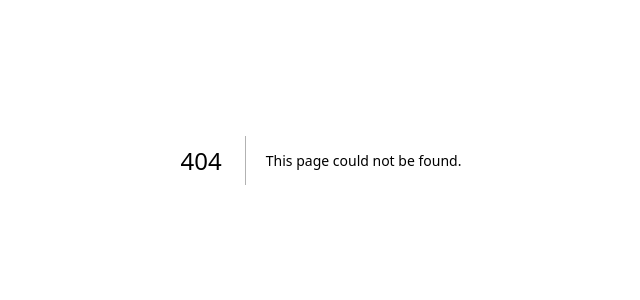
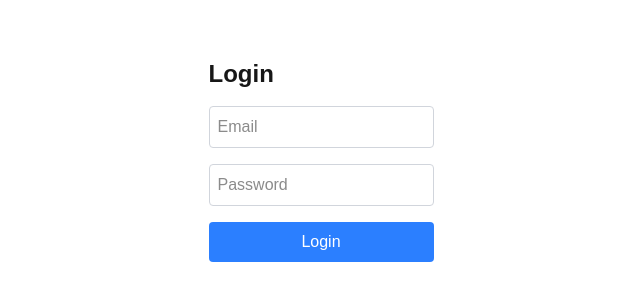
Before and after one commit to Chas-Henrik/ai-vecka-1-workshop-vibe-coding, a Next.js app in the folder next-js-app/: page /login in a window 1280 px wide. Before the commit this address had no page. Shown: the part 240-540 px from the top of the page, without its empty margins (319-959 px from the left). Built offline with nearby package versions, Linux system fonts and the light colour scheme.

Commit message:
Create the login page at src/app/login/page.tsx

```diff
--- /dev/null
+++ b/next-js-app/src/app/login/page.tsx
@@ -0,0 +1,54 @@
+
+'use client'
+
+import { signIn } from "next-auth/react";
+import { useState } from "react";
+import { useRouter } from "next/navigation";
+
+export default function LoginPage() {
+  const [email, setEmail] = useState("");
+  const [password, setPassword] = useState("");
+  const [error, setError] = useState("");
+  const router = useRouter();
+
+  const handleSubmit = async (e: React.FormEvent) => {
+    e.preventDefault();
+    const result = await signIn("credentials", {
+      redirect: false,
+      email,
+      password,
+    });
+
+    if (result?.error) {
+      setError(result.error);
+    } else {
+      router.push("/");
+    }
+  };
+
+  return (
+    <div className="flex min-h-screen flex-col items-center justify-center p-24">
+      <form onSubmit={handleSubmit} className="flex flex-col gap-4">
+        <h1 className="text-2xl font-bold">Login</h1>
+        {error && <p className="text-red-500">{error}</p>}
+        <input
+          type="email"
+          placeholder="Email"
+          value={email}
+          onChange={(e) => setEmail(e.target.value)}
+          className="p-2 border border-gray-300 rounded"
+        />
+        <input
+          type="password"
+          placeholder="Password"
+          value={password}
+          onChange={(e) => setPassword(e.target.value)}
+          className="p-2 border border-gray-300 rounded"
+        />
+        <button type="submit" className="p-2 bg-blue-500 text-white rounded">
+          Login
+        </button>
+      </form>
+    </div>
+  );
+}
```
